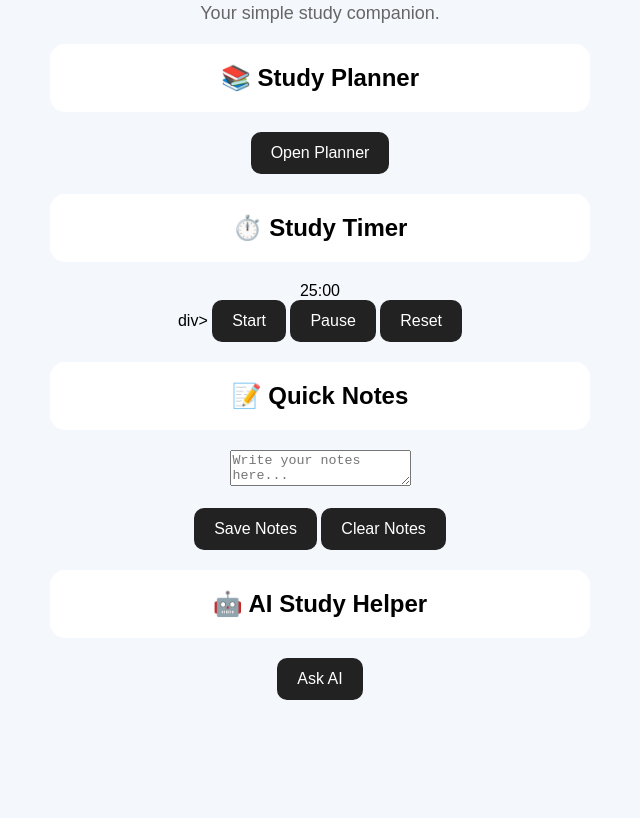
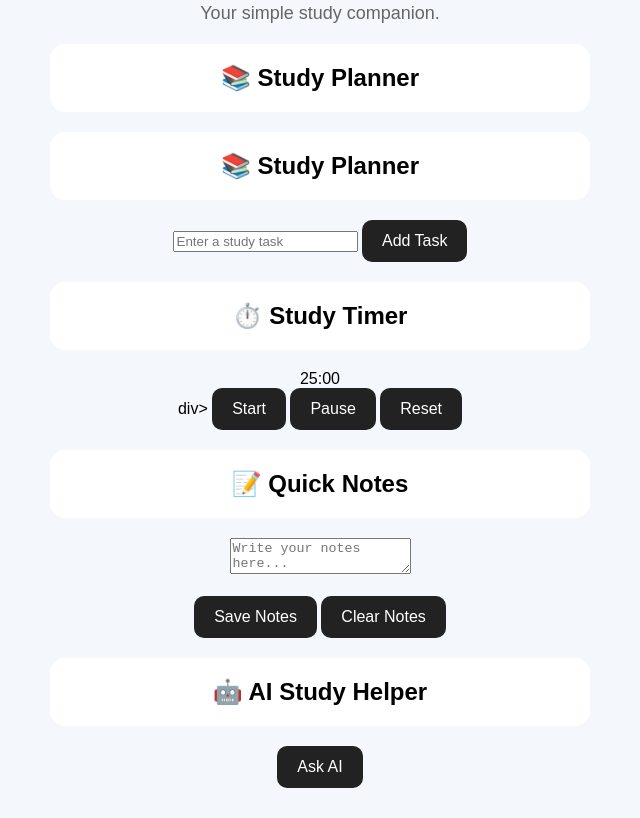
Before and after one commit to VikrantBuilds/student---toolkit, a plain HTML site: page index.html in a window 1280 px wide. Shown: the part 117-935 px from the top of the page, without its empty margins (320-960 px from the left). Before the commit the page ends 847 px from the top, so only its background shows below. Drawn offline with Linux system fonts and the light colour scheme.

Commit message:
Update index.html

```diff
--- a/index.html
+++ b/index.html
@@ -11,7 +11,13 @@
     <p>Your simple study companion.</p>
 
     <h2>📚 Study Planner</h2>
-    <button>Open Planner</button>
+    <h2>📚 Study Planner</h2>
+
+<input type="text" id="taskInput" placeholder="Enter a study task">
+
+<button onclick="addTask()">Add Task</button>
+
+<ul id="taskList"></ul>
 
     <h2>⏱️ Study Timer</h2>
     <div id="timer">25:00</div>div>
```
